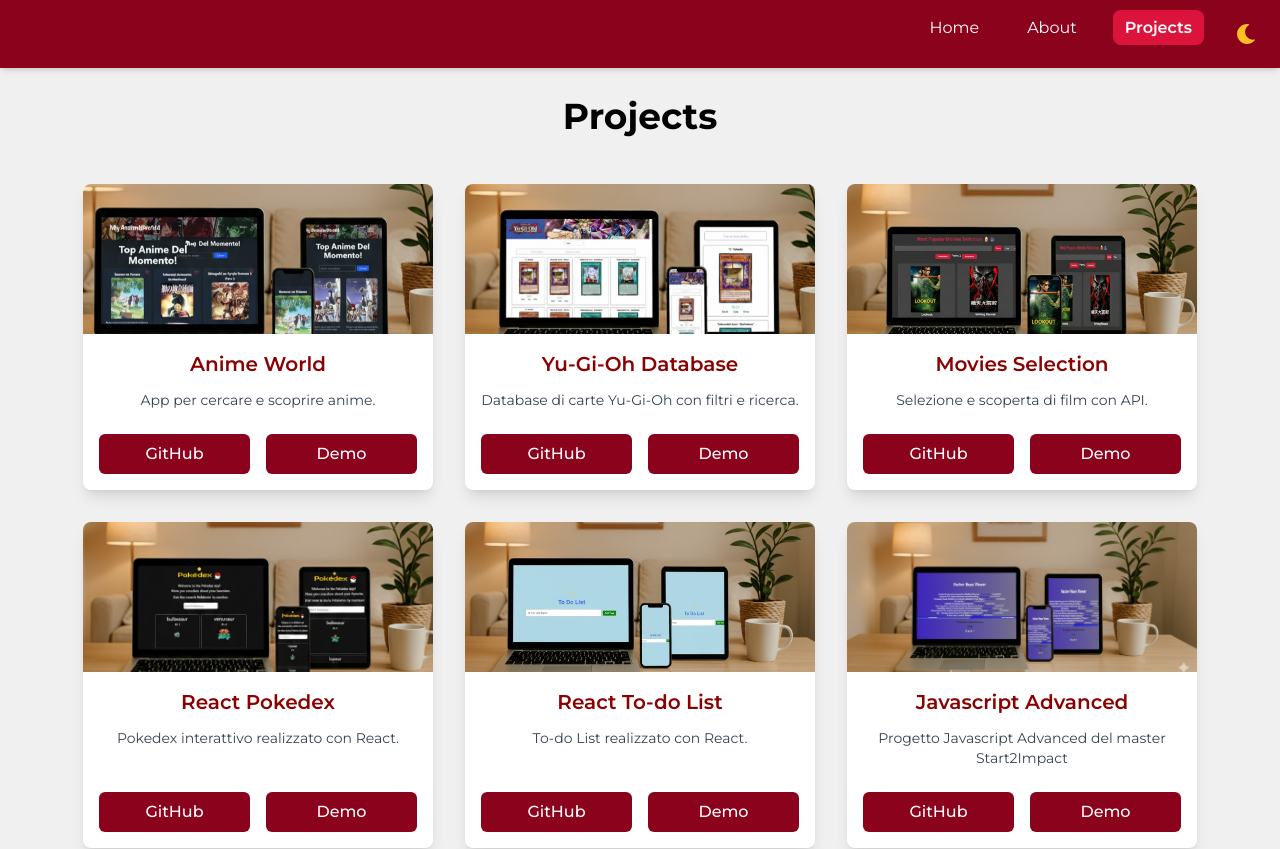
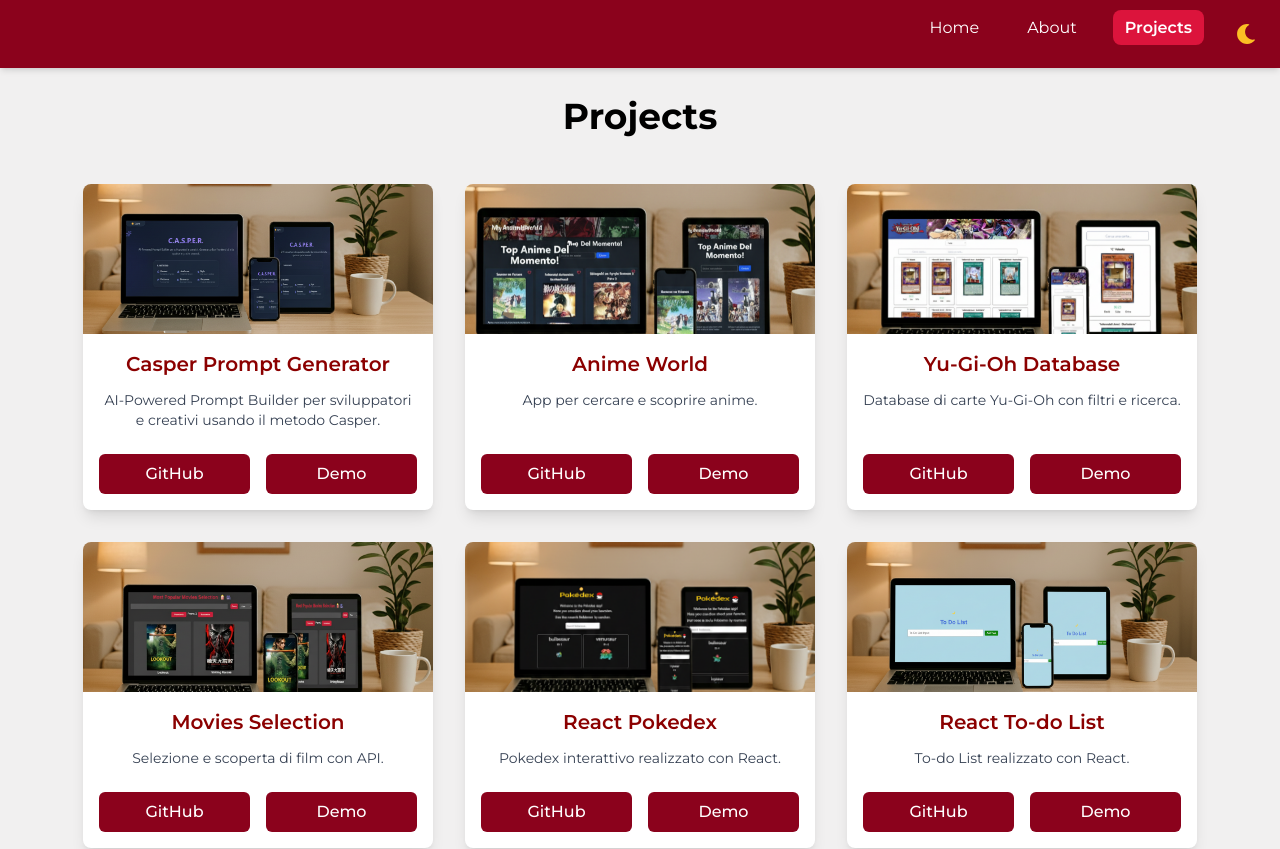
Before and after one commit to DavideSiracusano/davide-siracusano-portfolio, a Next.js app: page /Projects in a window 1280 px wide. Shown: the top 849 px of the page. Built offline with nearby package versions, Linux system fonts and the light colour scheme.

Commit message:
aggiunto progetto casper ai

```diff
--- a/src/app/Home/page.js
+++ b/src/app/Home/page.js
@@ -98,7 +98,7 @@ export default function Home() {
       className="min-h-screen pt-16 sm:pt-24 pb-12 sm:pb-16 px-3 sm:px-4 flex flex-col items-center justify-center"
     >
       <div className="max-w-4xl mx-auto w-full">
-        <div className="flex justify-center items-center mb-8 font-mono">
+        <div className="flex justify-center items-center my-5 font-mono">
           <h1
             className="flex flex-col sm:flex-row items-center justify-center text-center
                text-xl sm:text-2xl md:text-3xl lg:text-4xl max-w-full break-words"
--- a/src/app/Projects/page.js
+++ b/src/app/Projects/page.js
@@ -10,8 +10,17 @@ import mockupPokedex from "../imgs/mockupPokedex.png";
 import mockupReactTodolist from "../imgs/mockupTodolist.png";
 import mockupJS from "../imgs/mockupJS.png";
 import start2impactLogo from "../imgs/start2impact-cover.jpg";
+import mockupCasper from "../imgs/casper.png";
 
 const progetti = [
+  {
+    nome: "Casper Prompt Generator",
+    descrizione:
+      "AI-Powered Prompt Builder per sviluppatori e creativi usando il metodo Casper.",
+    immagine: mockupCasper,
+    github: "https://github.com/DavideSiracusano/casper-prompt-generator",
+    demo: "https://casper-prompt-generator.vercel.app/",
+  },
   {
     nome: "Anime World",
     descrizione: "App per cercare e scoprire anime.",
```
Also changed, not shown: src/app/imgs/casper.png (added).
